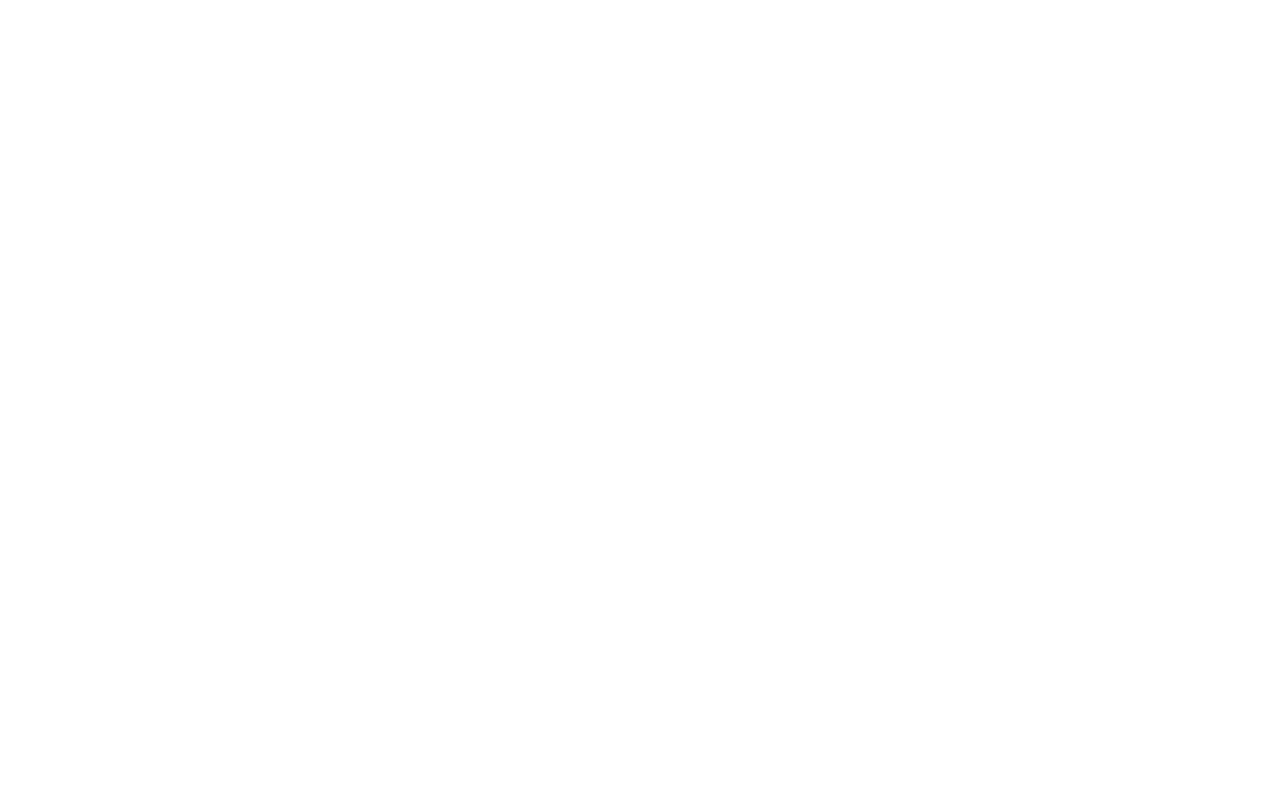
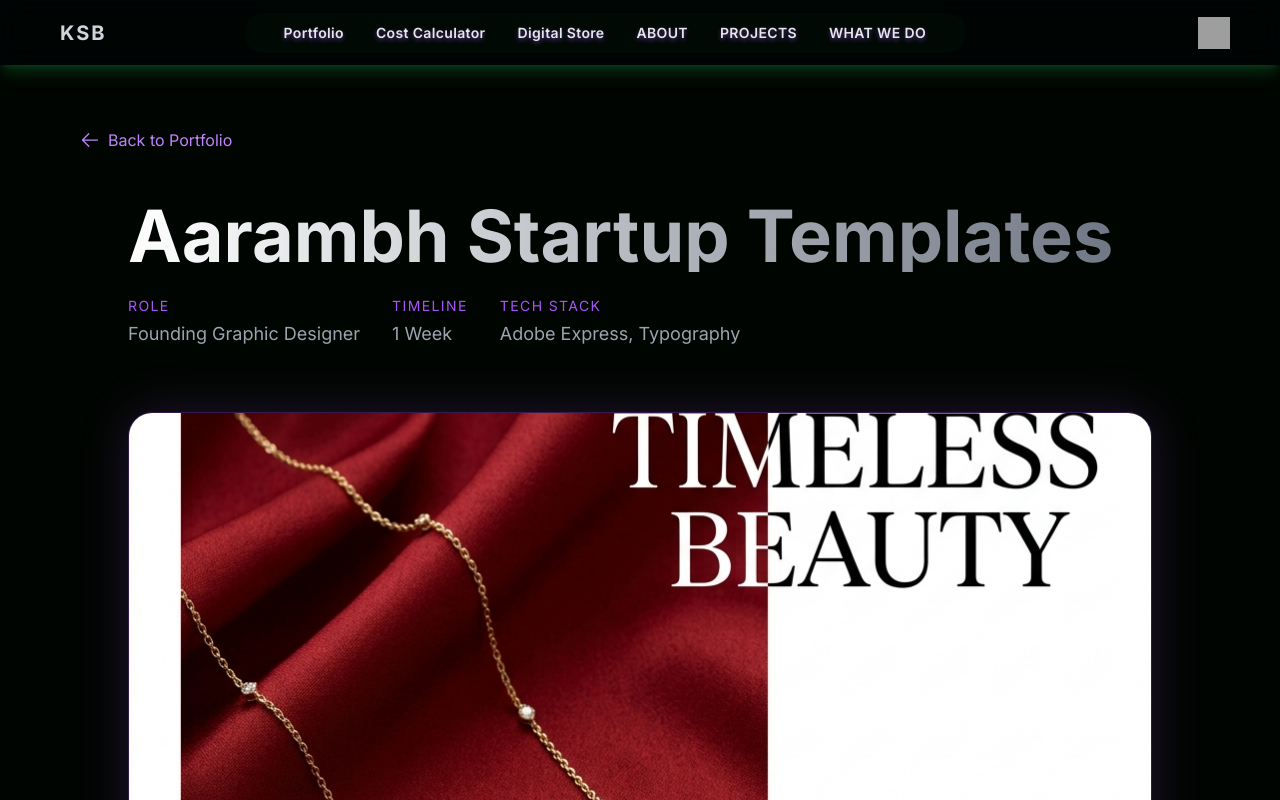
Before and after one commit to kartiksingh02777/ksb-portfolio-v2, a Next.js app: page /projects/aarambh-templates in a window 1280 px wide. Before the commit this address had no page. Shown: the top 800 px of the page. Built offline with nearby package versions, Linux system fonts and the light colour scheme; grey boxes are pictures that could not be loaded; a web font is replaced by a local one.

Commit message:
fix: resolve systems 404 pages and make background transparent

```diff
--- a/app/projects/[slug]/page.tsx
+++ b/app/projects/[slug]/page.tsx
@@ -59,6 +59,61 @@
     description: "Developed a bold, energetic visual identity and a fast-performing ticketing website for an upcoming electronic music festival.",
     challenge: "The festival needed a brand that stood out in a crowded market, and a ticketing site capable of handling sudden traffic spikes.",
     solution: "Created a neon-heavy, cyberpunk-inspired visual identity. Built the website using Next.js for blazing fast static rendering, ensuring users could buy tickets without the site crashing during peak hours."
+  },
+  {
+    slug: "aarambh-templates",
+    src: "/assets/aarambh_templates.png",
+    title: "Aarambh Startup Templates",
+    role: "Founding Graphic Designer",
+    timeTaken: "1 Week",
+    techStack: "Adobe Express, Typography",
+    description: "Designed a minimalist luxury template catalogue to help local businesses scale their brand authority and social media presence.",
+    challenge: "The client wanted a premium branding catalogue for various niches (salons, cafes, jewellery) but needed templates that feel highly customizable and editorial without looking busy or using overdone text effects.",
+    solution: "Rebuilt the design assets in Adobe Express with spacious visual grid systems, classic serif/sans-serif typography, and clear visual hierarchy. This clean approach directly led to a successful 'Founding Designer' partnership."
+  },
+  {
+    slug: "siddharth-facts",
+    src: "/assets/siddharth_facts.png",
+    title: "Siddharth Facts Challenge",
+    role: "Graphic Design & Inpainting",
+    timeTaken: "3 Days",
+    techStack: "Adobe Express, AI Retouching",
+    description: "Created high-contrast educational infographics featuring clean typographic highlights and keyword-focused formatting.",
+    challenge: "Standard social media facts posts often lack visual polish and readability. The client required high-impact, clean layouts with text that directly guides the user's attention.",
+    solution: "Used AI-driven inpainting to remove distracting text from animal and human photos, then overlaid high-contrast typography in Adobe Express using color-coded keyword highlights (yellow/white) for instant readability."
+  },
+  {
+    slug: "ksb-dashboard",
+    src: "/assets/ksb_dashboard.png",
+    title: "KSB Agency Command Center",
+    role: "Fullstack Development & UI/UX",
+    timeTaken: "2 Weeks",
+    techStack: "Next.js 14, Tailwind CSS, LocalStorage",
+    description: "Developed a proprietary, standalone desktop dashboard for tracking agency leads, managing design templates, and planning daily tasks locally with offline persistence.",
+    challenge: "Managing active client leads, task status, WordPress automations, and assets across multiple local folders was slow and disorganized. We needed a centralized hub.",
+    solution: "Built a local standalone command dashboard using Next.js, React, and LocalStorage for secure data retention. Combined it with a background shell script to run it on Windows start in a custom, borderless Edge App Mode."
+  },
+  {
+    slug: "nishi-services",
+    src: "/assets/nishi_services.png",
+    title: "Nishi Services 3D Platform",
+    role: "Frontend & 3D Interactive Design",
+    timeTaken: "3 Weeks",
+    techStack: "Three.js, GSAP, Next.js, Vanta",
+    description: "Built an ultra-premium, dark-mode 3D prototype for a major ₹150Cr+ Real Estate portfolio featuring interactive 3D particle networks and glassmorphic user controls.",
+    challenge: "A luxury ₹150Cr+ real estate developer needed a website prototype that felt extremely high-end, responsive, and visually futuristic to attract high-net-worth investors.",
+    solution: "Designed a dark-themed glassmorphism interface backed by a Three.js interactive 3D particle canvas and smooth GSAP scroll-triggered animations."
+  },
+  {
+    slug: "wp-automation",
+    src: "/assets/wp_automation.png",
+    title: "WordPress Automation Engine",
+    role: "Backend Developer & Scripting",
+    timeTaken: "1 Week",
+    techStack: "Python Scripting, REST API Tokens, Task Scheduler",
+    description: "Engineered a background content syndication script that fetches local database assets and automates scheduling to WordPress pages.",
+    challenge: "Uploading, formatting, and scheduling posts to WordPress manually for multiple client catalogs took hours of repetitive task time.",
+    solution: "Developed a headless Python automation script using WordPress REST API endpoints and secure authentication tokens that automatically formats local content sheets and posts them to live directories."
   },
 ];
 
--- a/components/main/systems.tsx
+++ b/components/main/systems.tsx
@@ -40,7 +40,7 @@
 
 export const Systems = () => {
   return (
-    <section id="systems" className="relative w-full py-20 px-6 md:px-20 z-[20] bg-black/40 backdrop-blur-md border-t border-white/5">
+    <section id="systems" className="relative w-full py-20 px-6 md:px-20 z-[20] border-t border-white/5">
       <div className="max-w-6xl mx-auto space-y-12">
 
         {/* Header */}
```
